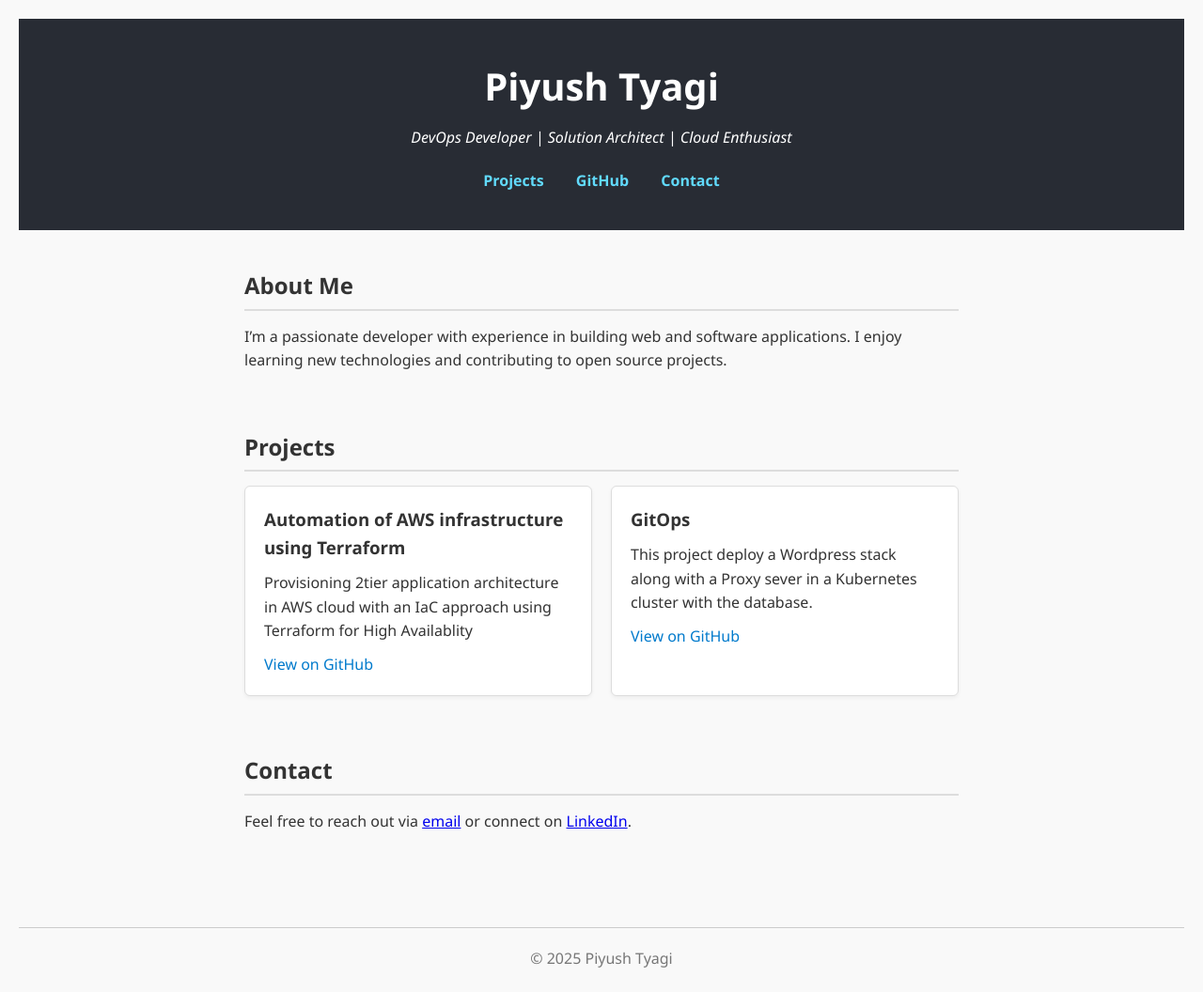
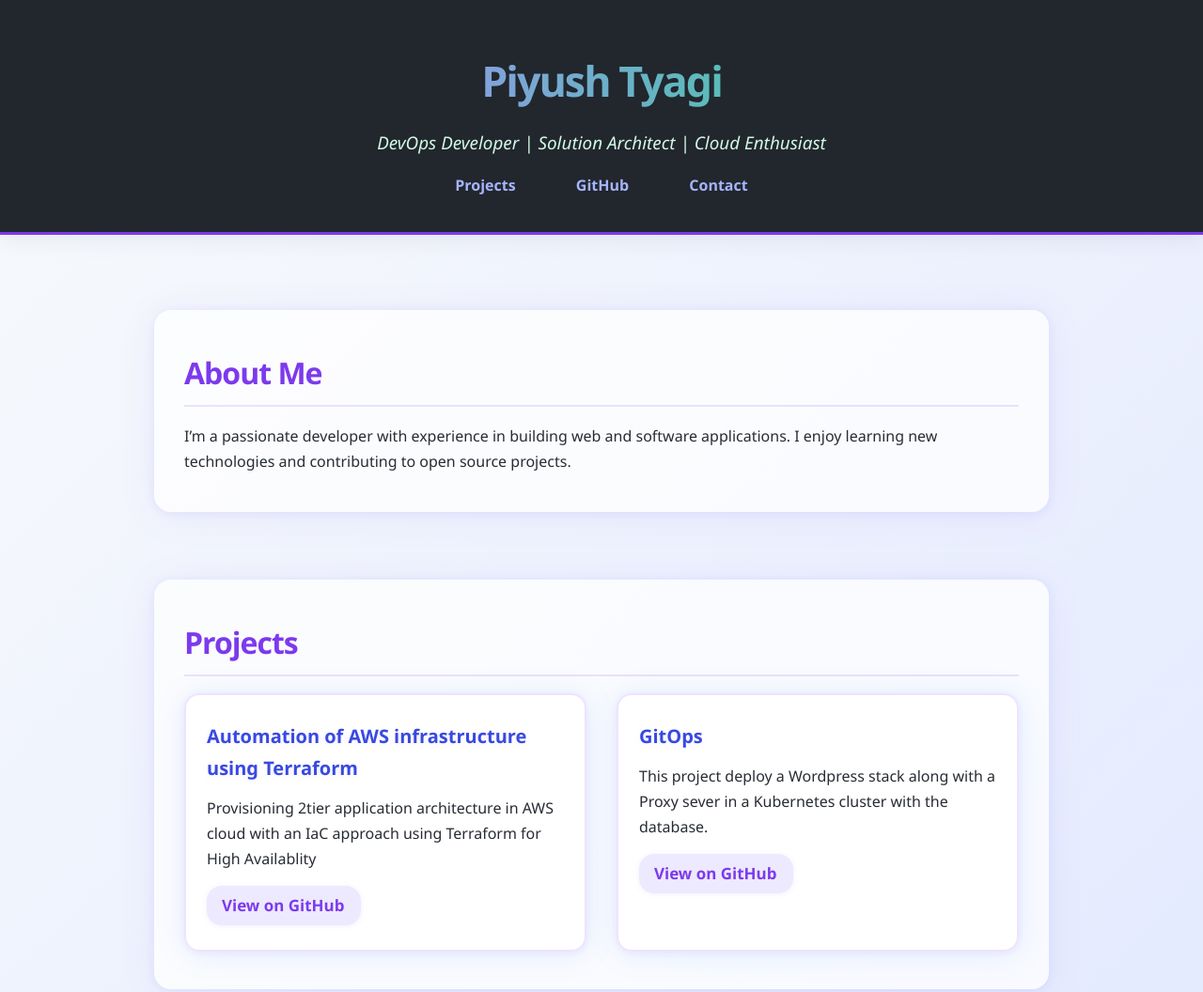
Before and after one commit to PiyushTyagi-Tech/piyushtyagi-tech.github.io, a plain HTML site: page index.html in a window 1280 px wide. Shown: the top 1056 px of the page at 94% size. Drawn offline with Linux system fonts and the light colour scheme.

Commit message:
Update style.css

```diff
--- a/style.css
+++ b/style.css
@@ -1,75 +1,183 @@
-/* Reset and base styles */
+
 * {
   margin: 0;
   padding: 0;
   box-sizing: border-box;
 }
+
+html {
+  scroll-behavior: smooth;
+}
+
 body {
   font-family: 'Segoe UI', Tahoma, Geneva, Verdana, sans-serif;
-  line-height: 1.6;
-  background: #f9f9f9;
-  color: #333;
-  padding: 20px;
+  line-height: 1.7;
+  background: linear-gradient(135deg, #f8fafc 0%, #e0e7ff 100%);
+  color: #282c34;
+  min-height: 100vh;
+  padding: 0 0 40px 0;
 }
+
 header {
+  position: sticky;
+  top: 0;
+  z-index: 10;
+  background: rgba(30, 34, 41, 0.98);
+  color: #fff;
+  padding: 48px 0 36px 0;
   text-align: center;
-  padding: 40px 0;
-  background: #282c34;
-  color: white;
+  box-shadow: 0 2px 24px rgba(60,60,80,0.1);
+  border-bottom: 3px solid #7c3aed;
+  transition: box-shadow 0.2s;
 }
+
 header h1 {
-  font-size: 2.5em;
+  font-size: 2.8em;
+  font-weight: 800;
+  letter-spacing: -2px;
+  background: linear-gradient(90deg, #a78bfa 20%, #34d399 80%);
+  -webkit-background-clip: text;
+  -webkit-text-fill-color: transparent;
+  margin-bottom: 12px;
 }
 .tagline {
   font-style: italic;
-  margin: 10px 0 20px;
+  color: #d1fae5;
+  font-size: 1.18em;
+  margin: 8px 0 16px 0;
+}
+
+nav {
+  margin-top: 12px;
 }
 nav a {
-  margin: 0 15px;
+  margin: 0 18px;
+  color: #a5b4fc;
+  font-weight: 700;
   text-decoration: none;
-  color: #61dafb;
-  font-weight: bold;
+  padding: 4px 12px;
+  border-radius: 16px;
+  transition: background 0.17s, color 0.14s;
 }
+nav a:hover,
+nav a:focus {
+  background: #7c3aed;
+  color: #fff;
+  box-shadow: 0 1px 8px #a78bfa22;
+}
+
 main {
-  max-width: 800px;
-  margin: auto;
-  padding: 40px 20px;
+  max-width: 1000px;
+  margin: 36px auto 0 auto;
+  padding: 44px 24px;
 }
+
 section {
-  margin-bottom: 60px;
+  margin-bottom: 72px;
+  border-radius: 18px;
+  background: rgba(255,255,255,0.75);
+  box-shadow: 0 4px 40px 0 rgba(124,58,237, 0.08), 0 1.5px 9px #a5b4fc30;
+  padding: 40px 32px;
+  transition: box-shadow 0.18s;
 }
+
 h2 {
-  margin-bottom: 15px;
-  border-bottom: 2px solid #ddd;
-  padding-bottom: 5px;
+  margin-bottom: 18px;
+  border-bottom: 2.5px solid #7c3aed22;
+  padding-bottom: 6px;
+  font-size: 2em;
+  color: #7c3aed;
+  font-weight: 700;
+  letter-spacing: -1px;
 }
+
 .projects-grid {
   display: grid;
-  grid-template-columns: repeat(auto-fit, minmax(250px, 1fr));
-  gap: 20px;
+  grid-template-columns: repeat(auto-fit, minmax(290px, 1fr));
+  gap: 32px;
 }
+
 .project-card {
-  background: white;
-  padding: 20px;
-  border: 1px solid #ddd;
-  border-radius: 6px;
-  box-shadow: 0 2px 4px rgba(0,0,0,0.05);
+  background: rgba(255,255,255,0.90);
+  border: 2.5px solid #7c3aed22;
+  border-radius: 16px;
+  box-shadow: 0 2px 32px 0 #3b82f620, 0 1.5px 8px #7c3aed13;
+  padding: 27px 22px 26px 22px;
+  backdrop-filter: blur(3px);
+  transition: transform 0.16s cubic-bezier(.51,.02,.74,1.45), box-shadow 0.21s;
+  will-change: transform;
+  position: relative;
+  overflow: hidden;
+}
+.project-card:hover,
+.project-card:focus-within {
+  transform: translateY(-5px) scale(1.032);
+  box-shadow: 0 7px 32px 0 #a78bfa26, 0 1.5px 24px #7c3aed15;
+  border-color: #a78bfa88;
 }
 .project-card h3 {
-  margin-bottom: 10px;
+  margin-bottom: 12px;
+  font-size: 1.25em;
+  color: #3849e1;
+  text-shadow: 0 2px 7px #7c3aed14;
 }
+
 .project-card a {
   display: inline-block;
-  margin-top: 10px;
-  color: #007acc;
+  margin-top: 14px;
+  color: #7c3aed;
+  background: #ede9fe;
+  padding: 7px 18px 7px 16px;
+  border-radius: 16px;
+  font-weight: 600;
+  font-size: 1.06em;
+  text-decoration: none;
+  box-shadow: 0 1px 6px #7c3aed15;
+  transition: background 0.18s, color 0.15s, box-shadow 0.16s;
+}
+.project-card a:hover,
+.project-card a:focus {
+  background: #7c3aed;
+  color: #fff;
+  box-shadow: 0 3px 18px #7c3aed35;
   text-decoration: none;
 }
-.project-card a:hover {
-  text-decoration: underline;
+
+footer {
+  margin-top: 50px;
+  text-align: center;
+  color: #7575a5;
+  font-size: 1em;
+  padding: 22px 0;
+  border-top: 1.7px solid #a5b4fc50;
+  background: linear-gradient(90deg, #f9fafb 75%, #dbeafe 100%);
+  border-bottom-left-radius: 22px;
+  border-bottom-right-radius: 22px;
+  box-shadow: 0 -1.5px 12px #7c3aed12;
 }
-footer {
-  text-align: center;
-  padding: 20px 0;
-  color: #777;
-  border-top: 1px solid #ccc;
+
+::-webkit-scrollbar {
+  width: 10px;
+  background: #f3f3fe;
 }
+::-webkit-scrollbar-thumb {
+  background: #a78bfa86;
+  border-radius: 14px;
+}
+
+/* Responsive typography */
+@media (max-width: 700px) {
+  main, section {
+    padding: 20px 6vw;
+  }
+  header h1 {
+    font-size: 2em;
+  }
+  h2 {
+    font-size: 1.4em;
+  }
+  .projects-grid {
+    grid-template-columns: 1fr;
+    gap: 22px;
+  }
+}
```
